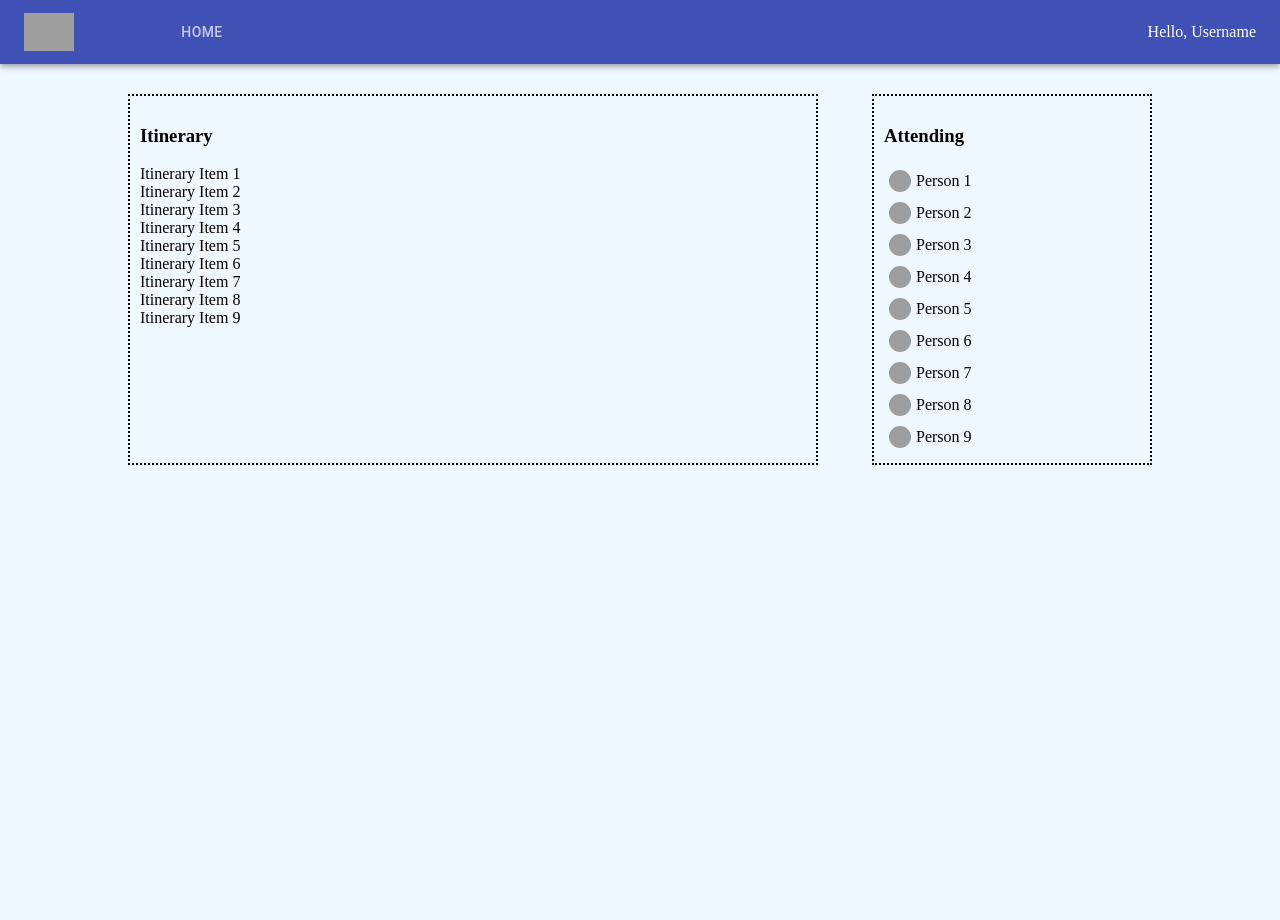
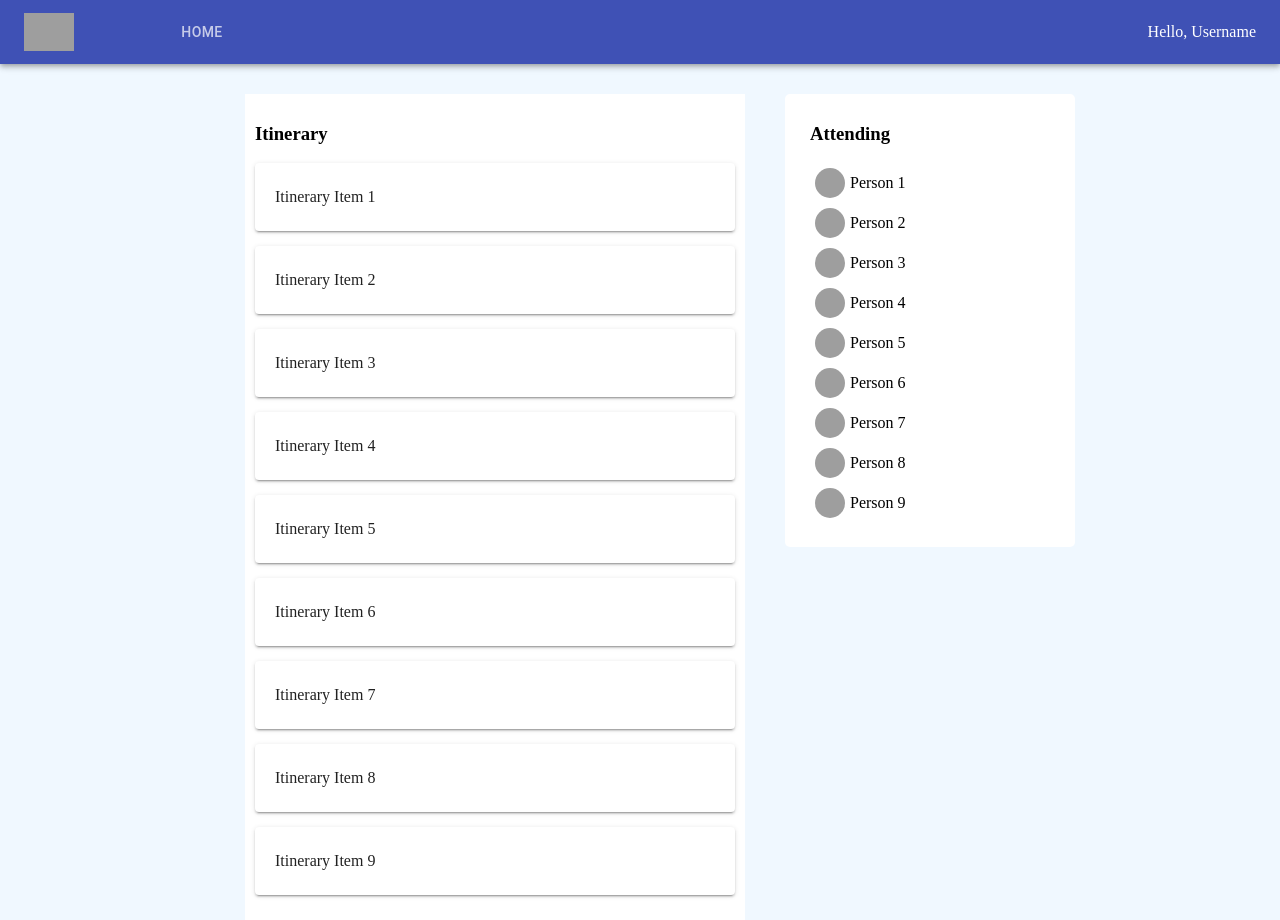
Before and after one commit to shadman-k/tripHub, a React app: page /trip in a window 1280 px wide. Before the commit the page ends 800 px from the top, so only its background shows below. Built offline with nearby package versions, Linux system fonts and the light colour scheme; grey boxes are pictures that could not be loaded.

Commit message:
trip page set up

```diff
--- a/client/components/Trips/Attending.jsx
+++ b/client/components/Trips/Attending.jsx
@@ -1,5 +1,6 @@
 import React from 'react'
 import Attendee from './Attendee.jsx'
+import Paper from '@material-ui/core/Paper';
 
 export default function Attending() {
   let attendees = [];
--- a/client/components/Trips/Item.jsx
+++ b/client/components/Trips/Item.jsx
@@ -1,9 +1,46 @@
 import React from 'react';
+import { makeStyles } from '@material-ui/core/styles';
+import Paper from '@material-ui/core/Paper';
+
+const useStyles = makeStyles((theme) => ({
+  root: {
+    display: 'flex',
+    margin: '15px 0px',
+  },
+}));
 
 export default function Item(props) {
+  const classes = useStyles();
+
   return (
-    <div className="item">
-      Itinerary Item {props.item}
-    </div>
+    <Paper elevation={2} className={classes.root}>
+      <div className="item">
+        Itinerary Item {props.item}
+      </div>
+    </Paper>
   )
 }
+
+// const useStyles = makeStyles((theme) => ({
+//   root: {
+//     display: 'flex',
+//     flexWrap: 'wrap',
+//     '& > *': {
+//       margin: theme.spacing(1),
+//       width: theme.spacing(16),
+//       height: theme.spacing(16),
+//     },
+//   },
+// }));
+
+// export default function SimplePaper() {
+//   // const classes = useStyles();
+
+//   return (
+//     <div className={classes.root}>
+//       <Paper elevation={0} />
+//       <Paper />
+//       <Paper elevation={3} />
+//     </div>
+//   );
+// }
--- a/client/components/Trips/Itinerary.jsx
+++ b/client/components/Trips/Itinerary.jsx
@@ -13,7 +13,7 @@ export default function Itinerary() {
       <h3>
         Itinerary
       </h3>
-      <div className="item">
+      <div className="items">
         { items }
       </div>
     </div>
--- a/client/containers/HomeContainer.jsx
+++ b/client/containers/HomeContainer.jsx
@@ -6,8 +6,8 @@ import moment from 'moment';
 
 import * as actions from '../actions/actions.js';
 
-import TripCard from '../components/TripCard.jsx';
-import NewTrip from '../components/NewTrip.jsx'
+import TripCard from '../components/Home/TripCard.jsx';
+import NewTrip from '../components/Home/NewTrip.jsx'
 
 const mapStateToProps = (state) => ({
   modalState: state.newTrip.open,
--- a/client/styles/combined.scss
+++ b/client/styles/combined.scss
@@ -22,7 +22,7 @@ body, html {
   flex-direction: row;
   height: 100%;
   margin: 0;
-  overflow: hidden;
+  // overflow: hidden;
   width: 100%;
   // border: 5px solid green;
 }
--- a/client/styles/trip-container.scss
+++ b/client/styles/trip-container.scss
@@ -1,20 +1,28 @@
 .tripContents {
   display: flex;
-  justify-content: space-between;
-  width: 80%;
+  justify-content: center;
+  width: 75%;
   margin: 30px auto;
+  // overflow: scroll;
 }
 
 .itineraryContainer{
-  border: 2px dotted black;
-  width: 65%;
+  // border: 2px dotted black;
+  width: 50%;
   padding: 10px;
+  margin: 0px 40px;
+  // overflow: scroll;
+  background-color: rgb(255, 255, 255);
 }
 
 .attendingContainer {
-  border: 2px dotted black;
+  // border: 2px dotted black;
   width: 25%;
-  padding: 10px;
+  height: 50%;
+  padding: 10px 25px;
+  padding-bottom: 30px;
+  background-color: rgb(255, 255, 255);
+  border-radius: 5px;
 }
 
 .attendee {
@@ -23,8 +31,13 @@
 }
 
 .profile-pic {
-  height: 22px;
-  width: 22px;
+  height: 30px;
+  width: 30px;
   border-radius: 50%;
   margin: 5px;
 }
+
+.item {
+  margin: 10px 0px;
+  padding: 15px 20px;
+}
```
Also changed, not shown: package.json (+0 -8 lines), 1 other file (tests, documents, lock files or other folders).
